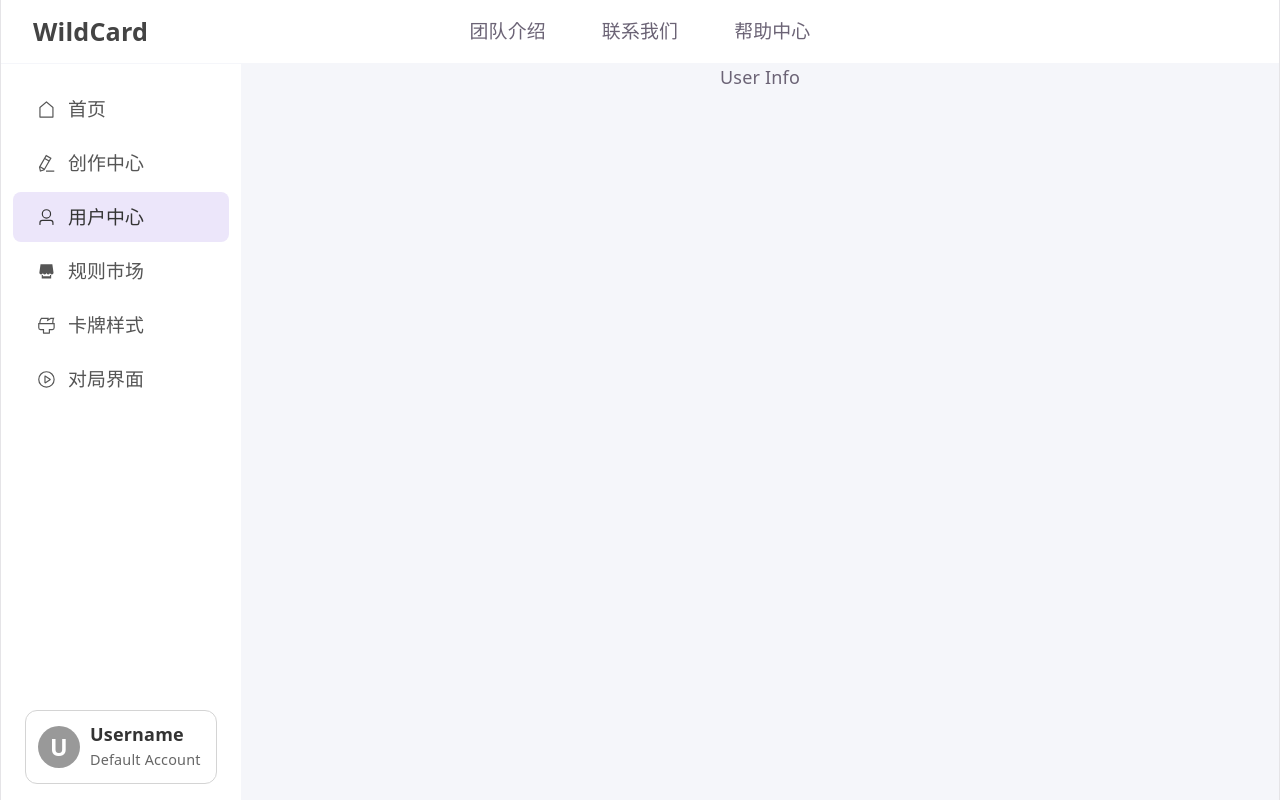
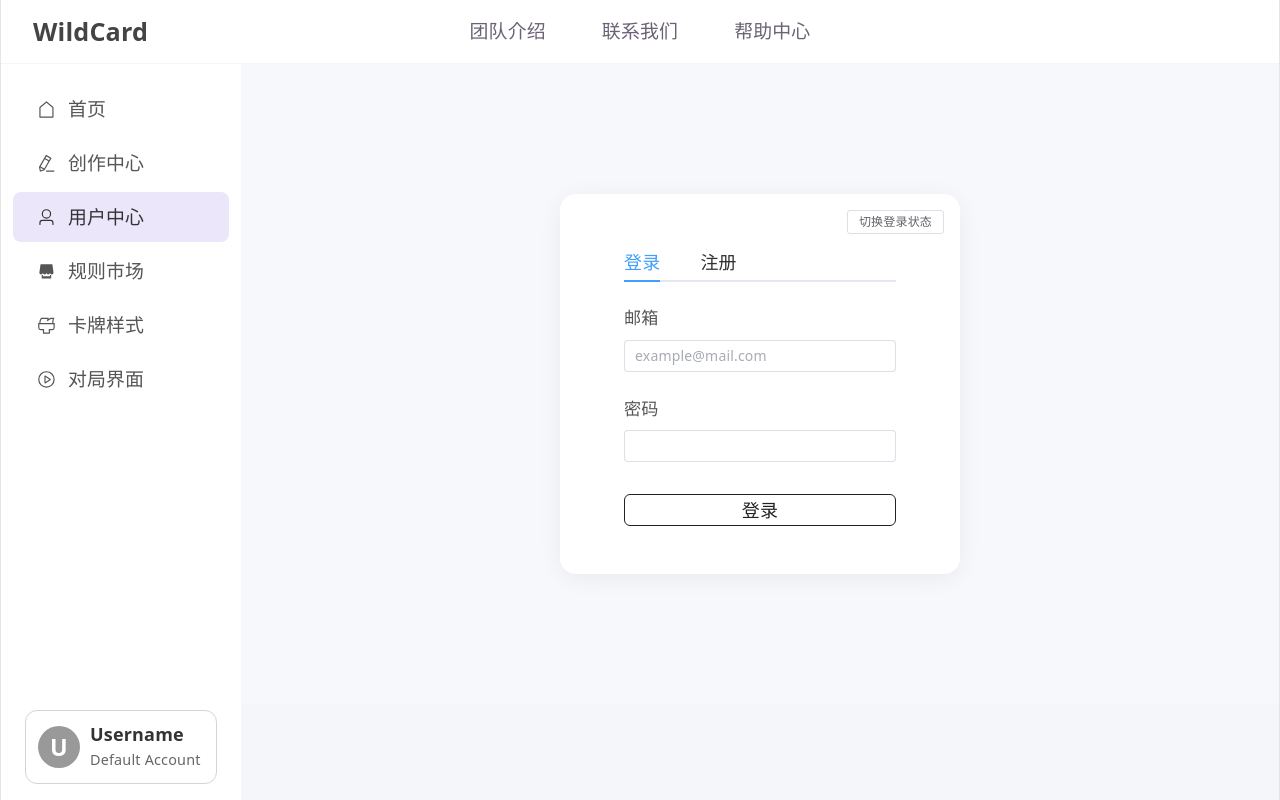
Before and after one commit to BUAA-ISET/WildCard_FrontEnd, a Vue app: page /user-info in a window 1280 px wide. Built offline with nearby package versions, Linux system fonts and the light colour scheme.

Commit message:
feat:用户系统页面：未连接API版本

```diff
--- a/src/router/index.ts
+++ b/src/router/index.ts
@@ -5,6 +5,7 @@ import HomeView from '../views/HomeView.vue'
 import About from '../views/About.vue'
 import CardStyleView from '../views/CardStyleView.vue'
 import BattleView from '../views/BattleView.vue'
+import UserView from '../views/UserView.vue'
 
 
 const routes = [
@@ -38,7 +39,7 @@ const routes = [
       },
       {
         path: 'user-info',
-        component: { template: '<div>User Info</div>' }
+        component: UserView
       },
       {
         path: 'admin-panel',
--- /dev/null
+++ b/src/views/UserView.vue
@@ -0,0 +1,325 @@
+<template>
+	<div class="user-page-wrapper">
+		<div v-if="isLoggedIn" class="user-account-container">
+			<el-button class="toggle-btn" @click="toggleLoginState" size="small" style="position: absolute; top: 16px; right: 16px;">切换登录状态</el-button>
+			<div class="profile-block">
+				<div class="profile-content">
+					<img :src="user.avatar || defaultAvatar" class="avatar-img"/>
+					<div class="user-email">{{ user.username }}</div>
+				</div>
+			</div>
+			<div class="settings-block">
+				<div class="setting-section">
+					<div class="setting-label">用户名</div>
+					<el-input v-model="userForm.username" class="setting-input" />
+					<el-button class="user-btn" size="medium" @click="onUpdateUsername">修改用户名</el-button>
+				</div>
+				<div class="setting-section">
+					<div class="setting-label">当前密码</div>
+					<el-input v-model="passwordForm.current" type="password" class="setting-input" />
+					<div class="setting-label">新密码</div>
+					<el-input v-model="passwordForm.new" type="password" class="setting-input" />
+					<div class="setting-label">确认新密码</div>
+					<el-input v-model="passwordForm.confirm" type="password" class="setting-input" />
+					<el-button class="user-btn" size="medium" @click="onUpdatePassword">修改密码</el-button>
+				</div>
+				<div class="logout-section">
+					<el-button type="danger" class="logout-btn" size="medium" @click="onLogout">退出登录</el-button>
+				</div>
+			</div>
+		</div>
+		<div v-else class="auth-container">
+			<el-button class="toggle-btn" @click="toggleLoginState" size="small" style="position: absolute; top: 16px; right: 16px;">切换登录状态</el-button>
+			<el-tabs v-model="authTab">
+				<el-tab-pane label="登录" name="login">
+					<div class="auth-form">
+						<div class="auth-field">
+							<div class="setting-label">邮箱</div>
+							<el-input v-model="loginForm.email" placeholder="example@mail.com" class="setting-input" />
+						</div>
+						<div class="auth-field">
+							<div class="setting-label">密码</div>
+							<el-input v-model="loginForm.password" type="password" class="setting-input" />
+						</div>
+						<el-button class="user-btn" size="medium" @click="onLogin">登录</el-button>
+					</div>
+				</el-tab-pane>
+				<el-tab-pane label="注册" name="register">
+					<div class="auth-form">
+						<div class="auth-field">
+							<div class="setting-label">邮箱</div>
+							<el-input v-model="registerForm.email" placeholder="example@mail.com" class="setting-input" />
+						</div>
+						<div class="auth-field">
+							<div class="setting-label">用户名</div>
+							<el-input v-model="registerForm.username" class="setting-input" />
+						</div>
+						<div class="auth-field">
+							<div class="setting-label">密码</div>
+							<el-input v-model="registerForm.password" type="password" class="setting-input" />
+						</div>
+						<div class="auth-field">
+							<div class="setting-label">确认密码</div>
+							<el-input v-model="registerForm.confirm" type="password" class="setting-input" />
+						</div>
+						<el-button class="user-btn" size="medium" @click="onRegister">注册</el-button>
+					</div>
+				</el-tab-pane>
+			</el-tabs>
+		</div>
+	</div>
+</template>
+
+<script setup lang="ts">
+import { ref, reactive } from 'vue'
+import { ElMessage } from 'element-plus'
+
+const defaultAvatar = 'https://www.gravatar.com/avatar/?d=mp&s=120'
+
+const isLoggedIn = ref(false)
+const user = reactive({
+	username: 'example',
+	avatar: '',
+})
+
+const userForm = reactive({
+	username: user.username,
+})
+const passwordForm = reactive({
+	current: '',
+	new: '',
+	confirm: '',
+})
+
+const authTab = ref('login')
+const loginForm = reactive({
+	email: '',
+	password: '',
+})
+const registerForm = reactive({
+	email: '',
+    username: '',
+	password: '',
+	confirm: '',
+})
+
+function onLogin() {
+	if (!loginForm.email || !loginForm.password) {
+		ElMessage.error('请输入邮箱和密码')
+		return
+	}
+	// Mock login
+	user.username = loginForm.email
+	isLoggedIn.value = true
+	ElMessage.success('登录成功')
+}
+
+function onRegister() {
+	if (!registerForm.email || !registerForm.username || !registerForm.password) {
+		ElMessage.error('请填写所有字段')
+		return
+	}
+	if (registerForm.password !== registerForm.confirm) {
+		ElMessage.error('两次输入的密码不一致')
+		return
+	}
+	// Mock register
+	user.username = registerForm.username
+	isLoggedIn.value = true
+	ElMessage.success('注册成功')
+}
+
+function onLogout() {
+	isLoggedIn.value = false
+	loginForm.email = ''
+	loginForm.password = ''
+	ElMessage.success('已退出登录')
+}
+
+function toggleLoginState() {
+	isLoggedIn.value = !isLoggedIn.value
+	if (isLoggedIn.value) {
+		user.username = 'test@mail.com'
+	} else {
+		user.username = ''
+	}
+}
+
+function onUpdateUsername() {
+	if (!userForm.username) {
+		ElMessage.error('用户名不能为空')
+		return
+	}
+	user.username = userForm.username
+	ElMessage.success('用户名已更新')
+}
+
+function onUpdatePassword() {
+	if (!passwordForm.current || !passwordForm.new || !passwordForm.confirm) {
+		ElMessage.error('请填写所有密码字段')
+		return
+	}
+	if (passwordForm.new !== passwordForm.confirm) {
+		ElMessage.error('新密码两次输入不一致')
+		return
+	}
+	// Mock password update
+	passwordForm.current = ''
+	passwordForm.new = ''
+	passwordForm.confirm = ''
+	ElMessage.success('密码已更新')
+}
+
+function onUpdateAvatar() {
+	ElMessage.info('更换头像功能待实现')
+}
+</script>
+
+<style scoped>
+.user-page-wrapper {
+	min-height: 80vh;
+	display: flex;
+	align-items: center;
+	justify-content: center;
+	background: #f7f8fc;
+}
+
+.user-account-container {
+	display: flex;
+	gap: 48px;
+	background: #fff;
+	border-radius: 16px;
+	box-shadow: 0 4px 24px rgba(0,0,0,0.06);
+	padding: 48px 64px;
+	position: relative;
+}
+
+.profile-block {
+	flex: 1;
+	min-width: 280px;
+	padding: 24px 32px;
+	border-right: 1px solid #f0f0f0;
+	display: flex;
+	flex-direction: column;
+    align-items: center;
+}
+
+.profile-content {
+	display: flex;
+	flex-direction: column;
+	align-items: center;
+    justify-content: center;
+	flex: 1;
+}
+
+.avatar-img {
+	width: 120px;
+	height: 120px;
+	border-radius: 50%;
+	background: #f0f0f0;
+	margin-bottom: 16px;
+}
+
+.user-email {
+	font-size: 1.1rem;
+	color: #333;
+	margin-bottom: 24px;
+}
+
+.settings-block {
+	flex: 1.5;
+	min-width: 340px;
+	padding: 24px 32px;
+	display: flex;
+	flex-direction: column;
+}
+
+.setting-section {
+	margin-bottom: 24px;
+}
+
+.setting-label {
+	font-size: 0.95rem;
+	color: #555;
+	margin-bottom: 8px;
+	margin-top: 12px;
+	font-weight: 500;
+	text-align: left;
+}
+
+.setting-label:first-child {
+	margin-top: 0;
+}
+
+.setting-input {
+	margin-bottom: 8px;
+    width: 100%;
+}
+
+.logout-section {
+	margin-top: auto;
+	display: flex;
+	justify-content: flex-end;
+}
+
+.logout-btn {
+    font-size: 1.1rem;
+    padding: 14px 38px;
+    border-radius: 6px;
+    background: #fff;
+    color: #ff0000;
+    border: 1px solid #ff0000;
+    transition: background 0.2s, color 0.2s, border 0.2s;
+}
+
+.logout-btn:hover {
+    background: #ffe2e2;
+}
+
+.toggle-btn {
+	z-index: 10;
+}
+
+.auth-container {
+	background: #fff;
+	border-radius: 16px;
+	box-shadow: 0 4px 24px rgba(0,0,0,0.06);
+	padding: 48px 64px;
+	min-width: 400px;
+	position: relative;
+}
+
+.auth-form {
+	margin-top: 16px;
+}
+
+.auth-field {
+	margin-bottom: 16px;
+}
+
+.user-btn {
+    font-size: 1rem;
+    padding: 12px 24px;
+    border-radius: 6px;
+    background: #fff;
+    color: #222;
+    border: 1px solid #222;
+    transition: background 0.2s, color 0.2s, border 0.2s;
+    width: 100%;
+    margin-top: 8px;
+    cursor: pointer;
+}
+
+.user-btn:hover {
+    background: #ece6fa;
+}
+
+:deep(.el-tabs__header) {
+	margin-bottom: 8px;
+}
+
+:deep(.el-tabs__item) {
+	font-size: 1rem;
+	font-weight: 500;
+}
+</style>
```
